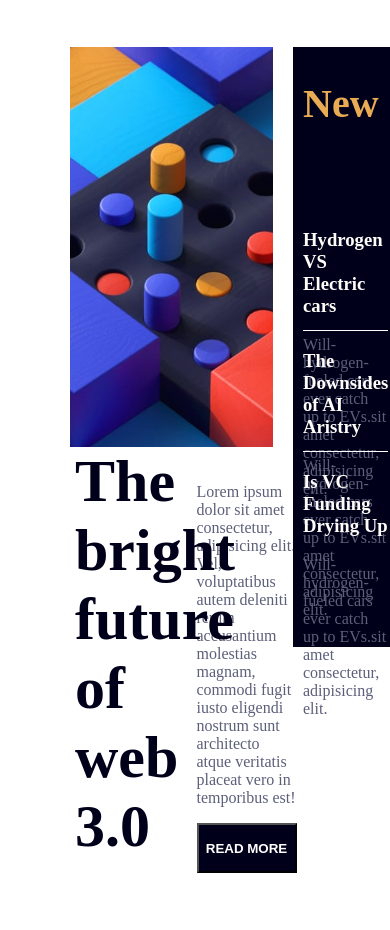
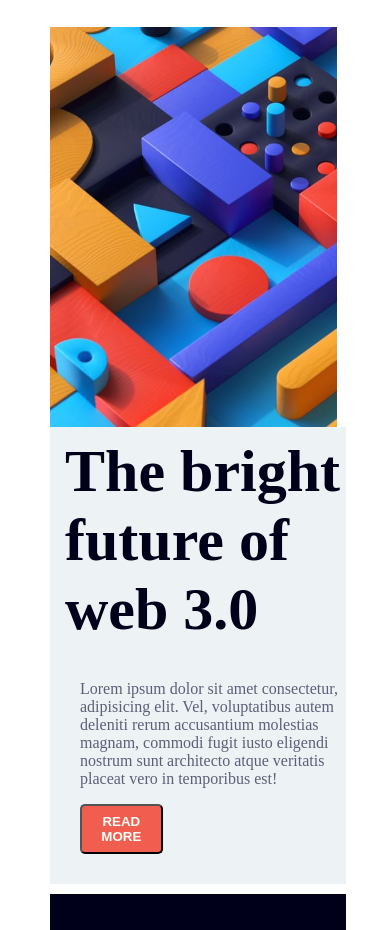
Before and after one commit to RHenintsoa/EVALUATION-DTC, a plain HTML site: page index.html in a window 390 px wide. Shown: the part 93-1023 px from the top of the page. Drawn offline with Linux system fonts and the light colour scheme.

Commit message:
site responsive

```diff
--- a/assets/style.css
+++ b/assets/style.css
@@ -2,52 +2,62 @@ body {
     margin: 0;
     padding: 50px;
 }
+
 /* HEADER*/
-header{
+header {
     display: flex;
     justify-content: space-between;
-    height:70px;
+    height: 70px;
     width: 100%;
 }
-.menu{
+
+.menu {
     width: 40%;
     height: 100%;
 }
-.logo{
+
+.logo {
     width: 20%;
     height: 100%;
     padding-left: 2%;
 }
-.menu nav ul{
+
+.menu nav ul {
     display: flex;
     justify-content: space-around;
     list-style: none;
     color: hsl(233, 8%, 79%);
 }
-.menu nav ul li:hover{
+
+.menu nav ul li:hover {
     cursor: pointer;
     color: hsl(5, 85%, 63%);
 }
-@media only screen and (min-width:768px){
-    .menu{
+
+@media only screen and (min-width:768px) {
+    .menu {
         width: 70%;
         height: 100%;
     }
-    .logo{
+
+    .logo {
         width: 20%;
         height: 100%;
         padding-left: 2%;
     }
 }
-@media only screen and (max-width:600px){
-    .menu{
+
+@media only screen and (max-width:600px) {
+    .menu {
         width: 80%;
         height: 100%;
     }
-    .menu nav ul li{
+
+    .menu nav ul li {
         display: none;
     }
-    .menu::before{
+
+    .menu::before {
         content: "";
         position: relative;
         top: 10%;
@@ -58,14 +68,16 @@ header{
         width: 10%;
         height: 30%;
     }
-    .logo{
+
+    .logo {
         width: 20%;
         height: 100%;
         padding-left: 2%;
     }
 }
+
 /* CONTAINER 1*/
-.container1{
+.container1 {
     height: 100%;
     width: 100%;
     display: flex;
@@ -73,139 +85,263 @@ header{
     padding: 20px;
 }
 
-    /*Content with picture+description*/
-.left{
+/*Content with picture+description*/
+.left {
     height: 100%;
-    width: 70%;
+    width: 60%;
+    margin-right: 1%;
 }
-@media only screen and (min-width:768px){
-    .left{
-    height: 100%;
-    width: 70%;
+
+@media only screen and (min-width:768px) {
+    .left {
+        height: 100%;
+        width: 60%;
+        margin-right: 2%;
+    }
+
+    .picture {
+        width: 100%;
+        background: url(./images/image-web-3-desktop.jpg);
+        background-position: center;
+        background-size: cover;
+    }
+
+    .bright {
+        height: 100%;
+        width: 60% !important;
+        font-size: 25px !important;
+    }
+
+    .description-detail {
+        width: 40%;
+        height: 100% !important;
+        padding-top: 0% !important;
+        color: hsl(236, 13%, 42%);
+    }
 }
-}
-.picture{
+
+.picture {
     height: 400px;
     width: 100%;
     background: url(./images/image-web-3-desktop.jpg);
     background-position: center;
     background-size: cover;
 }
-.description{
+
+.description {
     display: flex;
     justify-content: space-evenly;
     width: 100%;
     margin-bottom: 10px;
 }
-.bright{
+
+.bright {
     width: 50%;
     height: 100%;
     font-size: 30px;
-    color:  hsl(240, 100%, 5%);
+    color: hsl(240, 100%, 5%);
     padding-left: 5px;
     position: relative;
 }
-@media only screen and (min-width:768px){
-   .bright{
-    font-size: 20px;
-    font-weight: bold;
-    background-color: blueviolet;
-}
-}
-.bright h1{
+
+.bright h1 {
     margin: auto;
 }
-.description-detail{
+
+.description-detail {
     width: 50%;
     color: hsl(236, 13%, 42%);
     padding: 20px;
 }
-.button{
+
+.button {
     width: 100px;
     height: 50px;
-    background:hsl(240, 100%, 5%);
+    background: hsl(240, 100%, 5%);
     color: white;
     font-weight: bolder;
-    transition-property: background,color;
+    transition-property: background, color;
 }
-.button:hover{
+
+.button:hover {
     background: hsl(5, 85%, 63%);
     color: hsl(36, 100%, 99%);
-    cursor:pointer;
+    cursor: pointer;
 }
+
+@media only screen and (max-width:600px) {
+    .container1 {
+        height: 100%;
+        width: 100%;
+        display: flex;
+        justify-content: space;
+        flex-direction: column;
+        padding: 0%;
+    }
+
+    .left {
+        height: 100%;
+        width: 95%;
+
+    }
+
+    .picture {
+        width: 104%;
+        background: url(./images/image-web-3-mobile.jpg);
+        background-size: cover;
+        margin: 0px !important;
+    }
+
+    .description {
+        display: flex;
+        flex-direction: column;
+        width: 100%;
+        margin-bottom: 10px;
+        background-color: #EDF2F4;
+        padding: 10px;
+    }
+
+    .bright {
+        width: 100% !important;
+        height: 100%;
+        color: hsl(240, 100%, 5%);
+        padding-left: 5px;
+        margin: auto !important;
+        font-weight: bold;
+    }
+
+    .description-detail {
+        width: 100% !important;
+        color: hsl(236, 13%, 42%);
+    }
+
+    .button {
+        background: hsl(5, 85%, 63%) !important;
+        color: hsl(36, 100%, 99%);
+        width: 30% !important;
+        border-radius: 5px;
+    }
+}
+
 /* New content background bleu*/
-.right{
+
+.right {
     height: 600px;
     width: 30%;
     background-color: hsl(240, 100%, 5%);
-    margin: 0 0 0 20px;
     padding: 0 10px 0 10px;
 }
-.right h2{
+
+.right h2 {
     color: hsl(35, 77%, 62%);
     font-size: 40px;
 }
-.new-content{
+
+.new-content {
     display: flex;
     flex-direction: column;
     justify-content: space-between;
     position: relative;
     top: 50px;
 }
-.item{
-    color:  hsl(236, 13%, 42%);
+
+.item {
+    color: hsl(236, 13%, 42%);
     height: 120px;
 }
-.item2{
+
+.item2 {
     border-top: solid 1px hsl(36, 100%, 99%);
     border-bottom: solid 1px hsl(36, 100%, 99%);
 }
-.item  h3{
+
+.item h3 {
     color: hsl(36, 100%, 99%);
-    transition-property:color ;
+    transition-property: color;
 }
-.item h3:hover{
-    color:hsl(35, 77%, 62%) ;
+
+.item h3:hover {
+    color: hsl(35, 77%, 62%);
     cursor: pointer;
 }
+
+@media only screen and (max-width:600px) {
+    .right {
+        width: 95%;
+        height: 100%;
+        background-color: hsl(240, 100%, 5%);
+        height: 100%;
+    }
+
+    .new-content {
+        display: flex;
+        flex-direction: column;
+        position: relative;
+        top: 0px !important;
+        justify-content: space-evenly !important;
+    }
+}
+
 /* CONTAINER 2*/
-.container2{
+.container2 {
     display: flex;
     justify-content: space-between;
     width: 100%;
     height: 100%;
 }
-.item-tools{
+
+.item-tools {
     display: flex;
     justify-content: space-around;
     width: 30%;
     height: 130px;
     padding: 10px;
 }
-.item-tools h3{
+
+.item-tools h3 {
     color: hsl(240, 100%, 5%);
     font-weight: bolder;
     line-height: 15px;
     transition-property: color;
 }
-.item-tools h3:hover{
+
+.item-tools h3:hover {
     color: hsl(5, 85%, 63%);
     cursor: pointer;
 }
-.tools-picture{
-    height:100% ;
+
+.tools-picture {
+    height: 100%;
     width: 30%;
 }
 
-.tools-picture img{
+.tools-picture img {
     width: 100%;
     height: 100%;
     margin: auto;
 }
-.tools-details{
+
+.tools-details {
     padding-left: 20px;
-    height:100%;
+    height: 100%;
     width: 70%;
     align-items: center;
     line-height: 20px;
 }
+
+@media only screen and (max-width:600px) {
+    .container2 {
+        display: flex;
+        flex-direction: column;
+        justify-content: space-around;
+        width: 100%;
+        height: 100%;
+    }
+
+    .item-tools {
+        display: flex;
+        justify-content: space-around;
+        width: 100%;
+    }
+
+}
```
Also changed, not shown: index.html (+1 -1 lines).
